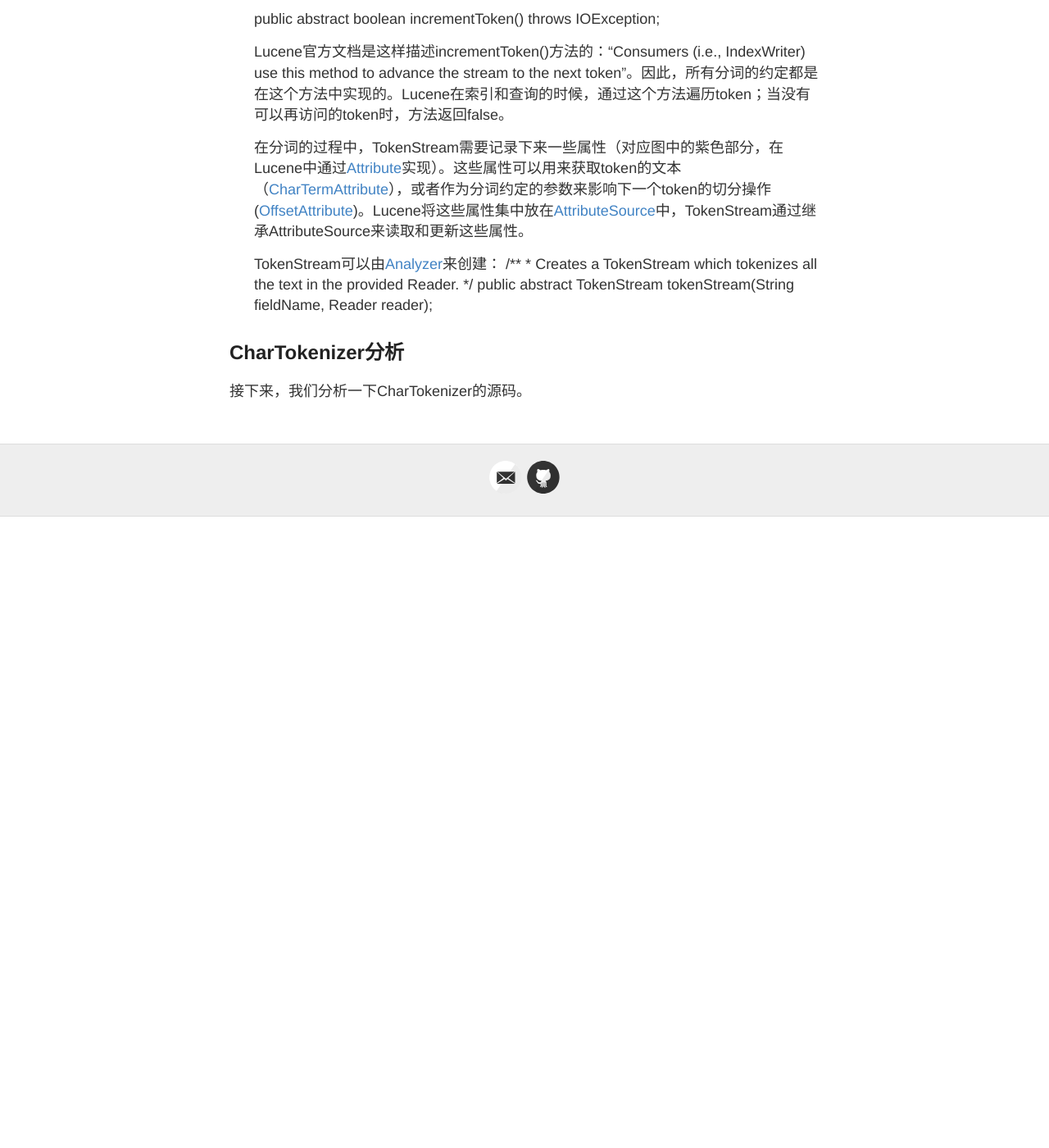
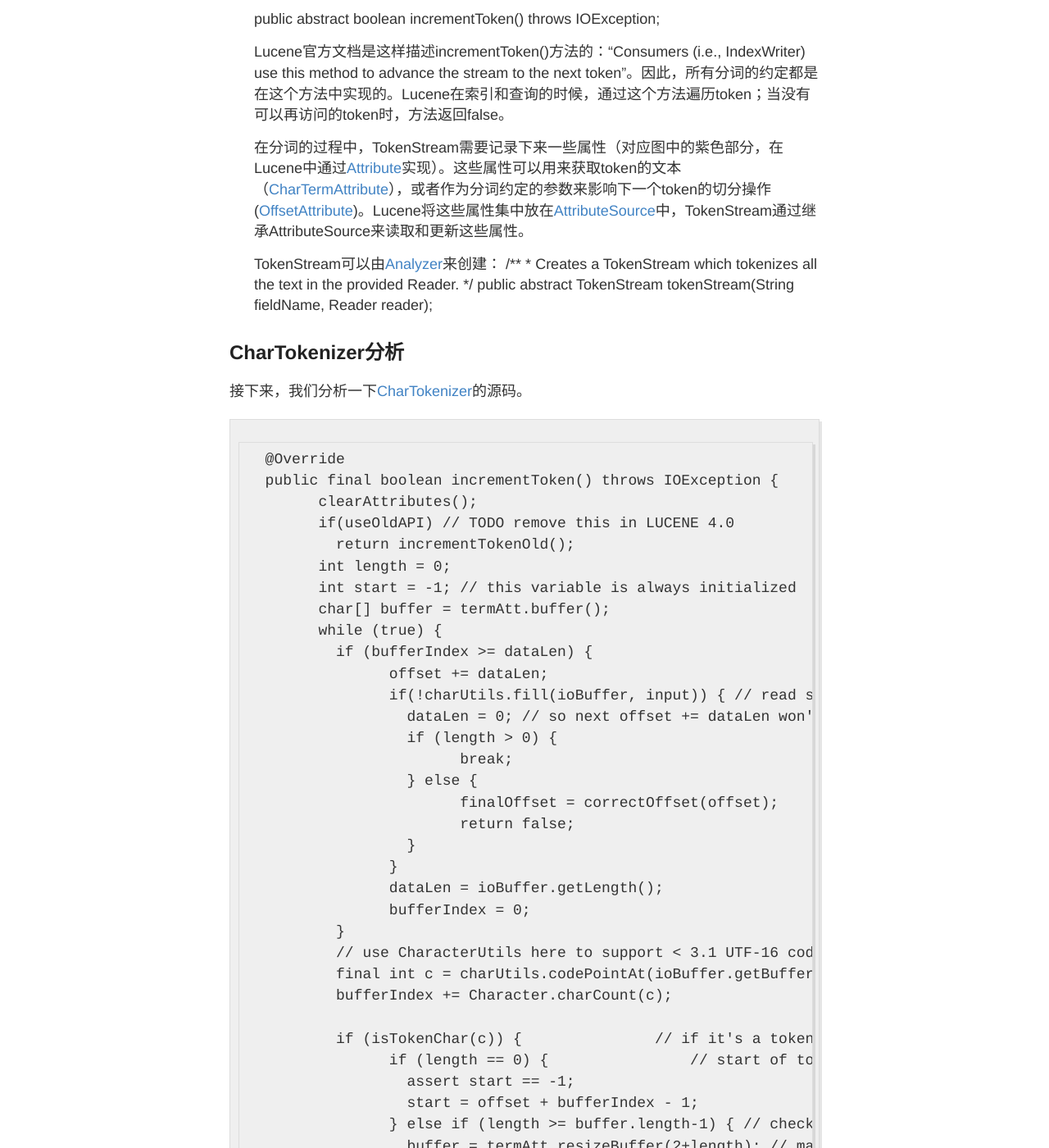
Before and after one commit to CC213/cc213.github.io, a Jekyll site: the page built from _posts/2015-02-03-Lucene分词器.md, in a window 1280 px wide and 1400 px high, scrolled down 1630 px. Shown: the whole window at 82% size. Built offline with Jekyll 4.4.1, drawn with Linux system fonts in a browser that asks for light colours; nearby versions of some CDN libraries; Markdown is read by kramdown in place of the engine named in the settings; comment, search, counter and statistics services are not loaded; before the commit the page ends 2260 px from its top, so only the background shows below that; some of the changed text lies outside the part shown.

Commit message:
no message

```diff
--- a/_posts/2015-02-03-Lucene分词器.md
+++ b/_posts/2015-02-03-Lucene分词器.md
@@ -42,4 +42,53 @@
 
 ## CharTokenizer分析
 
-接下来，我们分析一下CharTokenizer的源码。
+接下来，我们分析一下[CharTokenizer](http://lucene.apache.org/core/3_5_0/api/all/org/apache/lucene/analysis/CharTokenizer.html)的源码。
+
+<!-- lang:java -->
+	  @Override
+	  public final boolean incrementToken() throws IOException {
+		clearAttributes();
+		if(useOldAPI) // TODO remove this in LUCENE 4.0
+		  return incrementTokenOld();
+		int length = 0;
+		int start = -1; // this variable is always initialized
+		char[] buffer = termAtt.buffer();
+		while (true) {
+		  if (bufferIndex >= dataLen) {
+			offset += dataLen;
+			if(!charUtils.fill(ioBuffer, input)) { // read supplementary char aware with CharacterUtils
+			  dataLen = 0; // so next offset += dataLen won't decrement offset
+			  if (length > 0) {
+				break;
+			  } else {
+				finalOffset = correctOffset(offset);
+				return false;
+			  }
+			}
+			dataLen = ioBuffer.getLength();
+			bufferIndex = 0;
+		  }
+		  // use CharacterUtils here to support < 3.1 UTF-16 code unit behavior if the char based methods are gone
+		  final int c = charUtils.codePointAt(ioBuffer.getBuffer(), bufferIndex);
+		  bufferIndex += Character.charCount(c);
+
+		  if (isTokenChar(c)) {               // if it's a token char
+			if (length == 0) {                // start of token
+			  assert start == -1;
+			  start = offset + bufferIndex - 1;
+			} else if (length >= buffer.length-1) { // check if a supplementary could run out of bounds
+			  buffer = termAtt.resizeBuffer(2+length); // make sure a supplementary fits in the buffer
+			}
+			length += Character.toChars(normalize(c), buffer, length); // buffer it, normalized
+			if (length >= MAX_WORD_LEN) // buffer overflow! make sure to check for >= surrogate pair could break == test
+			  break;
+		  } else if (length > 0)             // at non-Letter w/ chars
+			break;                           // return 'em
+		}
+
+		termAtt.setLength(length);
+		assert start != -1;
+		offsetAtt.setOffset(correctOffset(start), finalOffset = correctOffset(start+length));
+		return true;
+
+	  }
```
